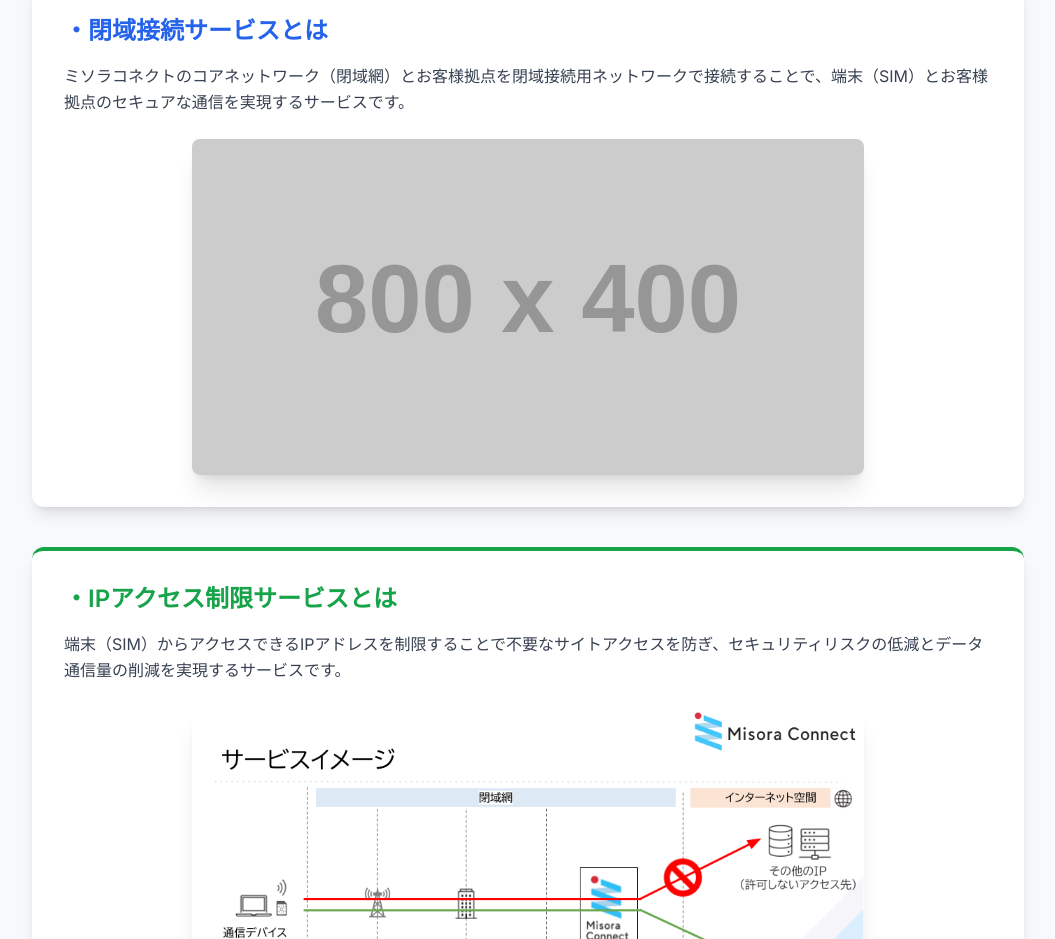
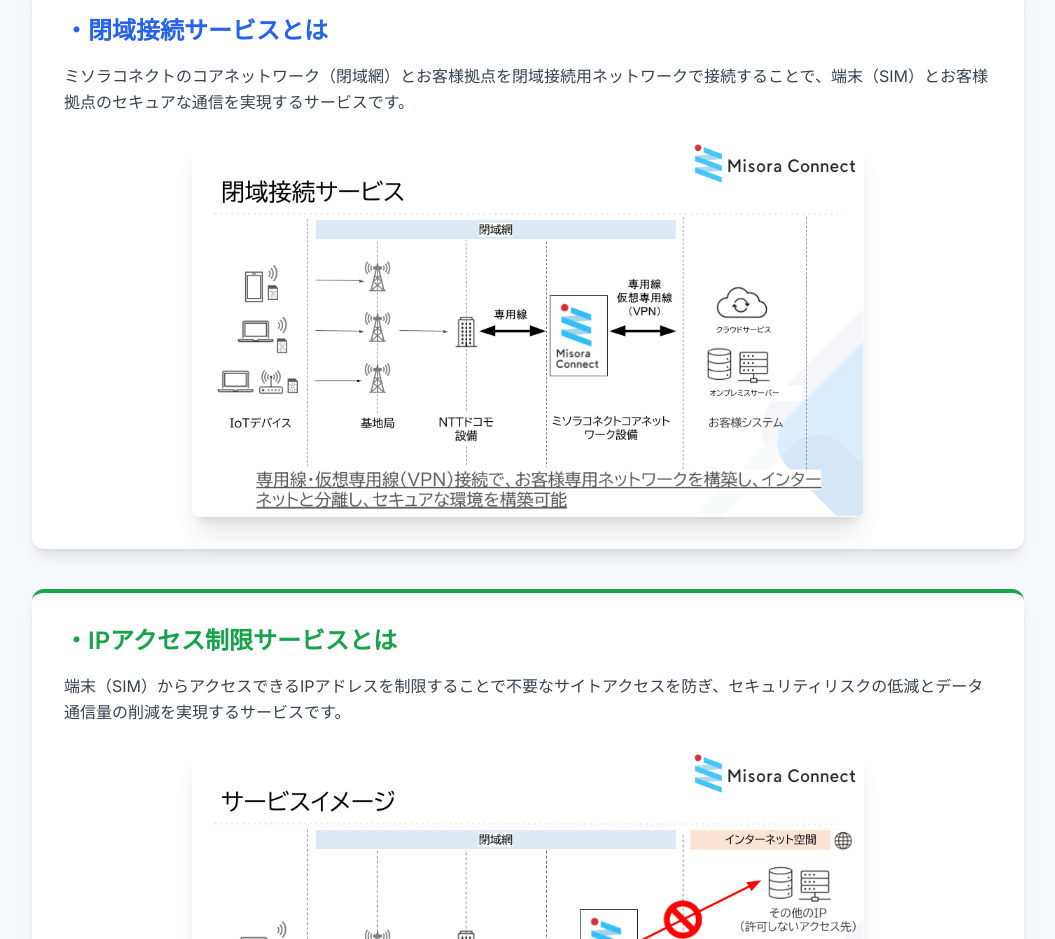
Before and after one commit to 0820mizuki/avnetWebpage, a plain HTML site: page index.html in a window 1280 px wide. Shown: the part 1040-1979 px from the top of the page, without its empty margins (112-1167 px from the left). Drawn offline with nearby package versions, Linux system fonts and the light colour scheme; placeholder pictures from the web are drawn by us.

Commit message:
Update index.html

```diff
--- a/index.html
+++ b/index.html
@@ -90,7 +90,7 @@
                 </p>
                 <!-- イメージ画像（閉域接続サービス） -->
                 <div class="flex justify-center mt-6">
-                    <img src="https://placehold.co/800x400/2563EB/ffffff?text=閉域接続サービス+ネットワーク図"
+                    <img src="closed_connection_service.png"
                          alt="閉域接続サービスのネットワークイメージ図"
                          class="rounded-lg shadow-xl w-full max-w-2xl h-auto"
                          onerror="this.onerror=null;this.src='https://placehold.co/800x400/2563EB/ffffff?text=画像ロードエラー';">
```
